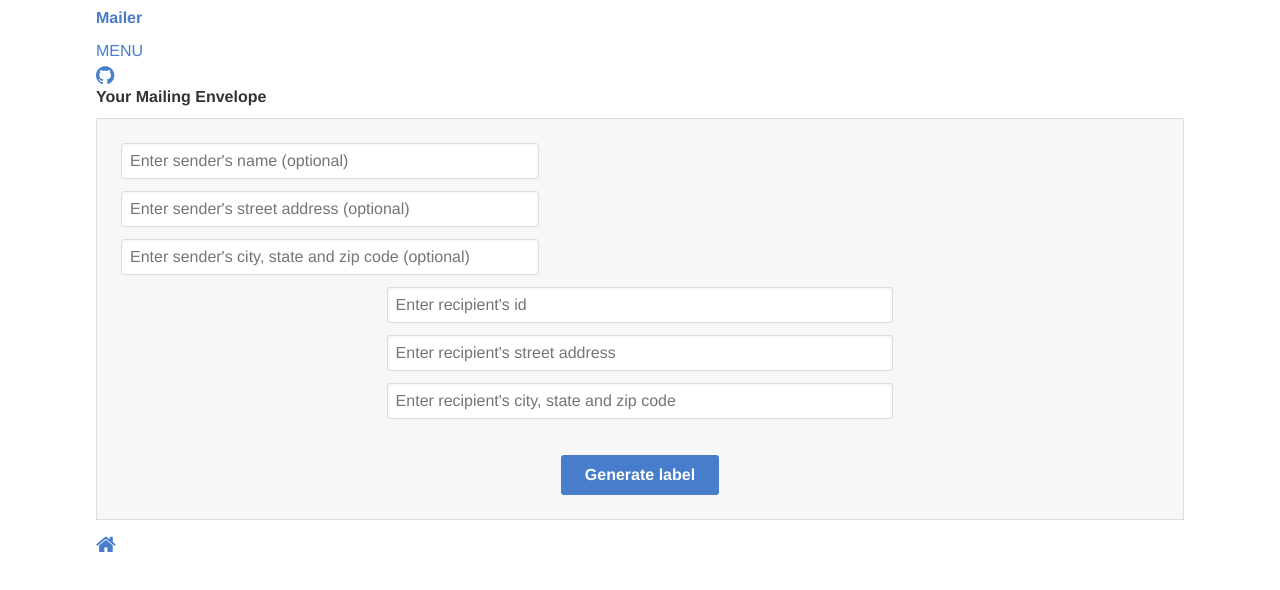
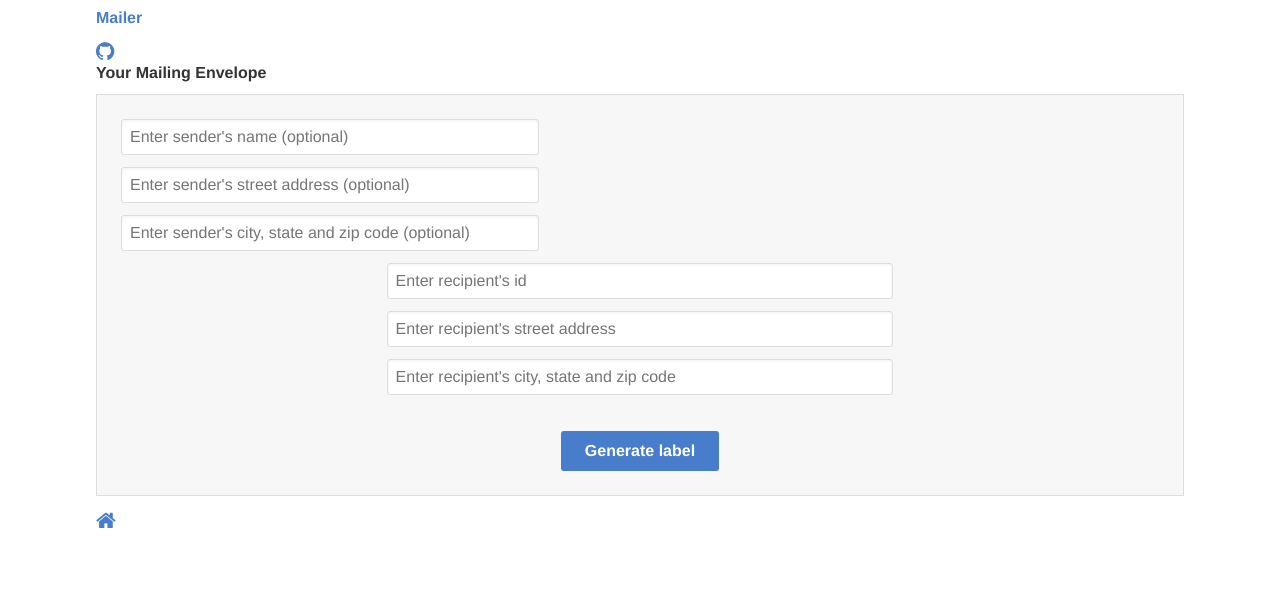
Before and after one commit to loganwuu/mailer, a plain HTML site: page index.html in a window 1280 px wide. Drawn offline with nearby package versions, Linux system fonts and the light colour scheme.

Commit message:
update header.html

```diff
--- a/partials/header.html
+++ b/partials/header.html
@@ -4,7 +4,7 @@
       <a href="/" class="logo">
         <h1 ui-sref="home">Mailer</h1>
       </a>
-      <a class="navigation-menu-button" id="js-mobile-menu">MENU</a>
+      <!-- <a class="navigation-menu-button" id="js-mobile-menu">MENU</a> -->
       <nav role="navigation">
         <ul id="js-navigation-menu" class="navigation-menu show">
           <!-- <li class="nav-link"><a ui-sref="contact">Contact</a></li>
```
